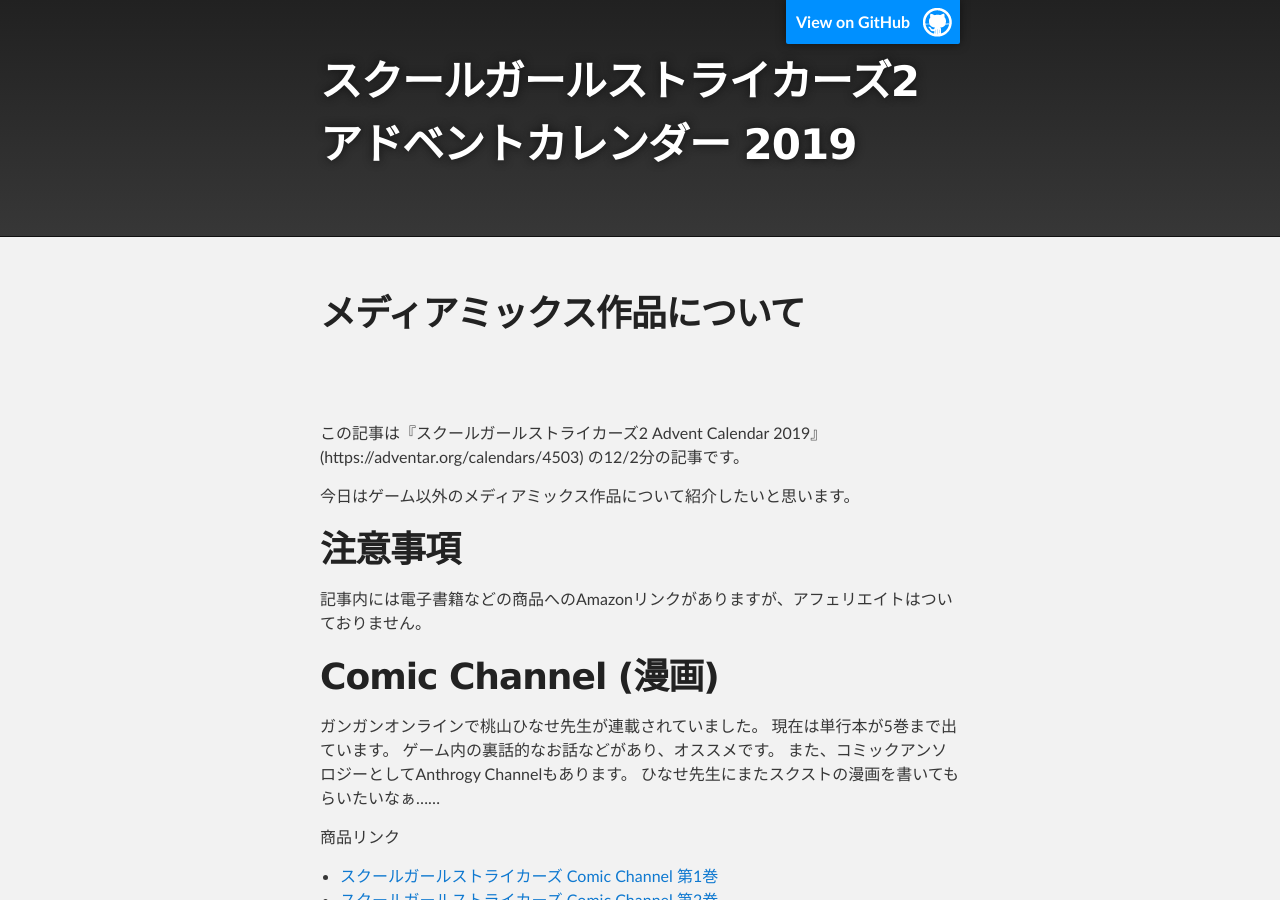
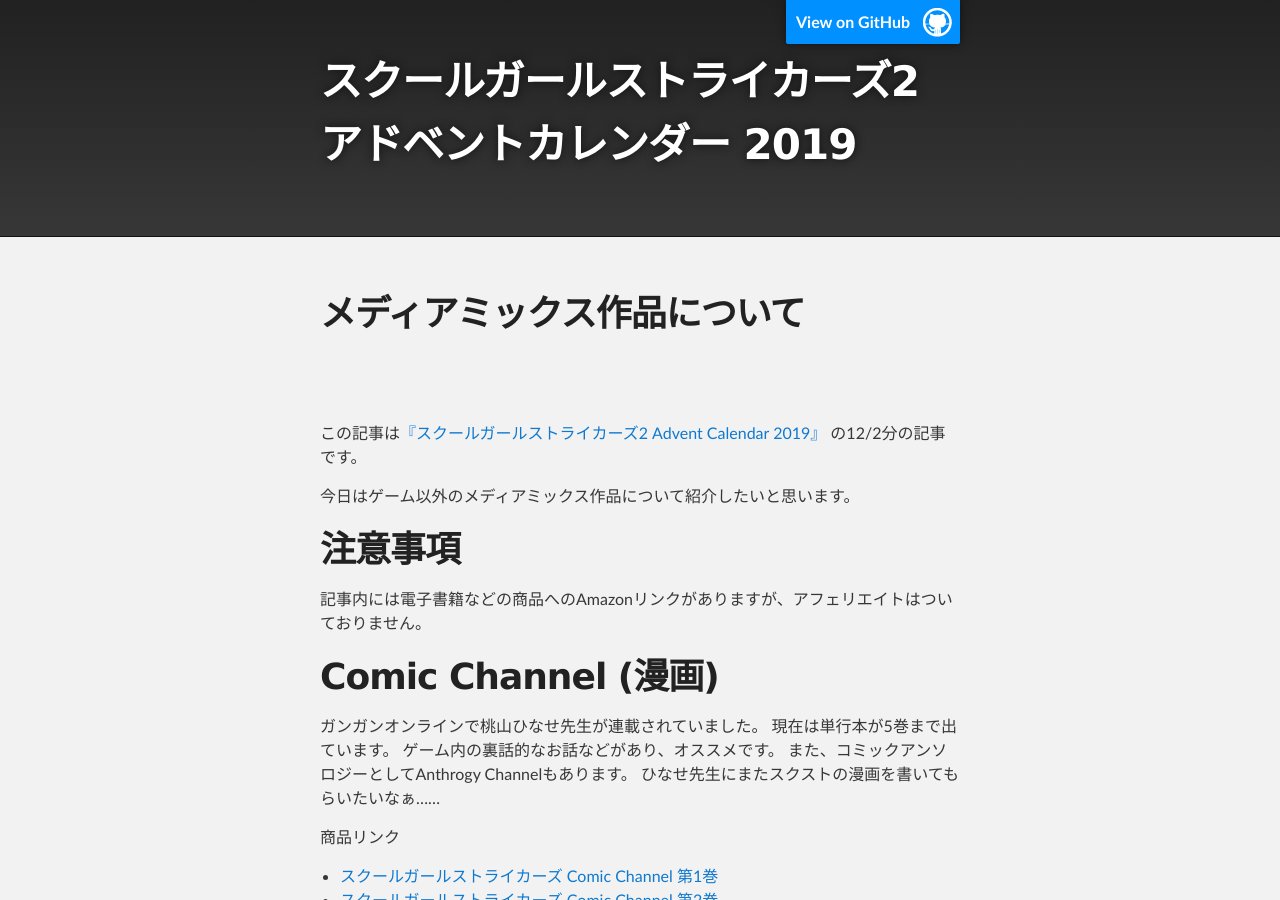
Before and after one commit to kawa0x0A/SchoolGirlStrikersAdventCalendar2019, a Jekyll site: the page built from _posts/2019-12-02-Mediamix.md, in a window 1280 px wide and 900 px high. Built offline with Jekyll 4.4.1, drawn with Linux system fonts in a browser that asks for light colours; the repository's description, which GitHub fills in, is left out.

Commit message:
Update 2019-12-02-Mediamix.md

```diff
--- a/_posts/2019-12-02-Mediamix.md
+++ b/_posts/2019-12-02-Mediamix.md
@@ -3,7 +3,7 @@ layout : post
 title : メディアミックス作品について
 ---
 
-この記事は『スクールガールストライカーズ2 Advent Calendar 2019』(https://adventar.org/calendars/4503) の12/2分の記事です。
+この記事は[『スクールガールストライカーズ2 Advent Calendar 2019』](https://adventar.org/calendars/4503) の12/2分の記事です。
 
 今日はゲーム以外のメディアミックス作品について紹介したいと思います。
 
```
